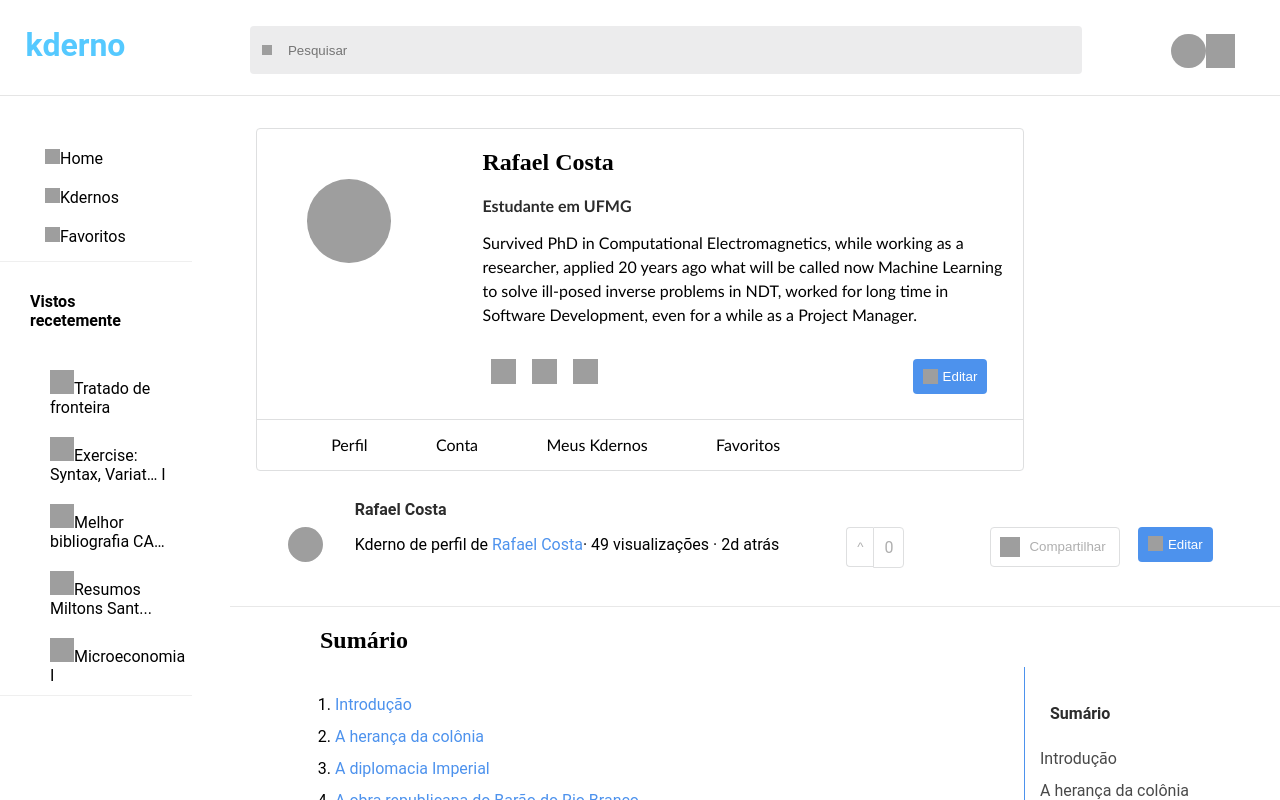
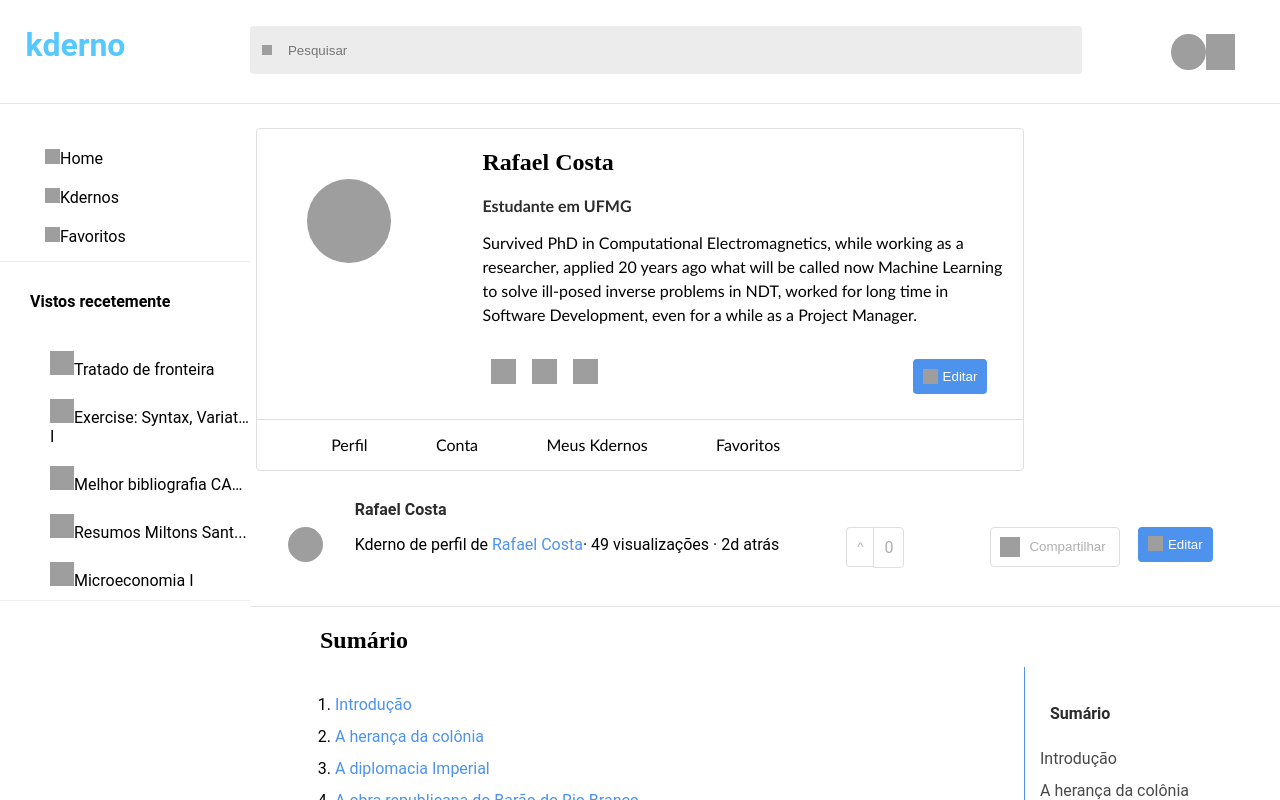
Before and after one commit to MatthGuitar/Clipping, a Next.js app: page / in a window 1280 px wide. Shown: the top 800 px of the page. Built offline with nearby package versions, Linux system fonts and the light colour scheme; grey boxes are pictures that could not be loaded; a web font is replaced by a local one.

Commit message:
Mobile styles

```diff
--- a/components/Aside.js
+++ b/components/Aside.js
@@ -1,10 +1,17 @@
 import Nav from './Nav'
 import Visits from './Visits'
+import Logo from './Logo'
+import Menubtn from './Menubtn'
+import AsideStyles from '../styles/Sidebar.module.scss'
 
 
 const Aside = () => {
   return (
-    <aside class='sidebar'>
+    <aside class={AsideStyles.sidebar}>
+      <div class={AsideStyles.mobile_header}>
+        <Menubtn />
+        <Logo />
+      </div>
       <Nav />
       <Visits />
     </aside>
--- a/components/Menubtn.js
+++ b/components/Menubtn.js
@@ -2,8 +2,11 @@ import Image from 'next/image'
 import MenuStyle from '../styles/Menu.module.scss'
 
 const Menubtn = () => {
+  function slideMenu(event) {
+    console.log(event.target)
+  }
   return (
-    <div class={MenuStyle.menu}>
+    <div class={MenuStyle.menu} id='mobile_menu' onClick={slideMenu}>
         <Image
         src='/../public/list.svg'
         alt='menu hamburger'
--- a/styles/Btn.module.scss
+++ b/styles/Btn.module.scss
@@ -18,7 +18,5 @@
   top: 25px;
   left: 10px;
   fill: #fff;
-  @media screen and (max-width: 1200px){
-    top: 30px;
-  }
+
 }
--- a/styles/CardStyles.module.scss
+++ b/styles/CardStyles.module.scss
@@ -7,6 +7,7 @@
   font-family: 'Gill Sans', 'Gill Sans MT', Calibri, 'Trebuchet MS', sans-serif ;
   @media screen and (max-width: 1200px){
     width: 95vw;
+
   }
 
 }
--- a/styles/Header.module.scss
+++ b/styles/Header.module.scss
@@ -2,7 +2,7 @@
   position: fixed;
   top: 0;
   width: 100vw;
-  height: 12vh;
+  height: 13vh;
   padding: 10px 0;
   z-index: 10;
   display: grid;
--- a/styles/Maintext.module.scss
+++ b/styles/Maintext.module.scss
@@ -6,7 +6,7 @@
   line-height: 1.5em;
   }
   @media screen and (max-width: 1200px){
-    width: 95vw;
+    width: 85vw;
   }
 }
 
--- /dev/null
+++ b/styles/Sidebar.module.scss
@@ -0,0 +1,26 @@
+
+.sidebar{
+  width: 250px;
+  height: 100vh;
+
+  position: fixed;
+  z-index: 10;
+  background-color: #fff;
+  @media screen and (max-width: 1200px){
+    top: 2vh;
+    width: 320px;
+    display: none;
+  }
+}
+.mobile_header{
+  display: none;
+  border-bottom: 1px solid #efefef;
+  margin: 0;
+  height: 11vh;
+  @media screen and (max-width: 1200px){
+    display: flex;
+    h1{
+      margin: 27px 0 10px 10px;
+    }
+  }
+}
--- a/styles/Subcard.module.scss
+++ b/styles/Subcard.module.scss
@@ -57,6 +57,7 @@
   margin: 3vh 0;
   @media screen and (max-width: 1200px){
     margin: 2vh auto;
+    grid-gap: 20px;
   }
 
 }
--- a/styles/globals.scss
+++ b/styles/globals.scss
@@ -35,15 +35,6 @@ button{
   font-style: bold;
 }
 
-.container {
-  min-height: 100vh;
-  padding: 0 0.5rem;
-  display: flex;
-  flex-direction: column;
-  justify-content: center;
-  align-items: center;
-}
-
 .logo{
   color: #55c9ff;
   font-size: 2em;
@@ -55,12 +46,3 @@ button{
   }
 
 }
-
-.sidebar{
-  width: 15vw;
-  position: fixed;
-  z-index: 10;
-  @media screen and (max-width: 1200px){
-    display: none;
-  }
-}
```
Lines whose indentation alone changed are shown as unchanged.
